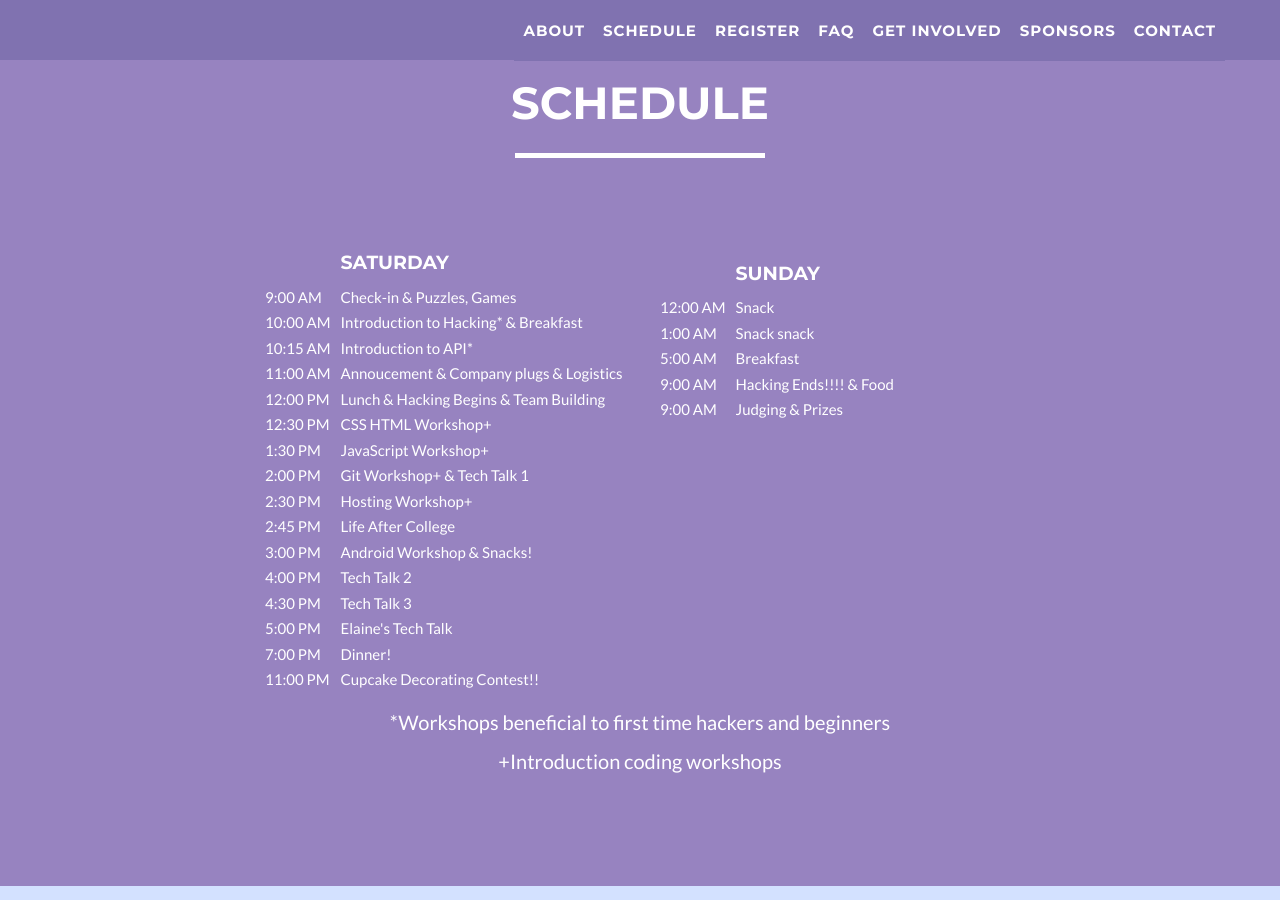
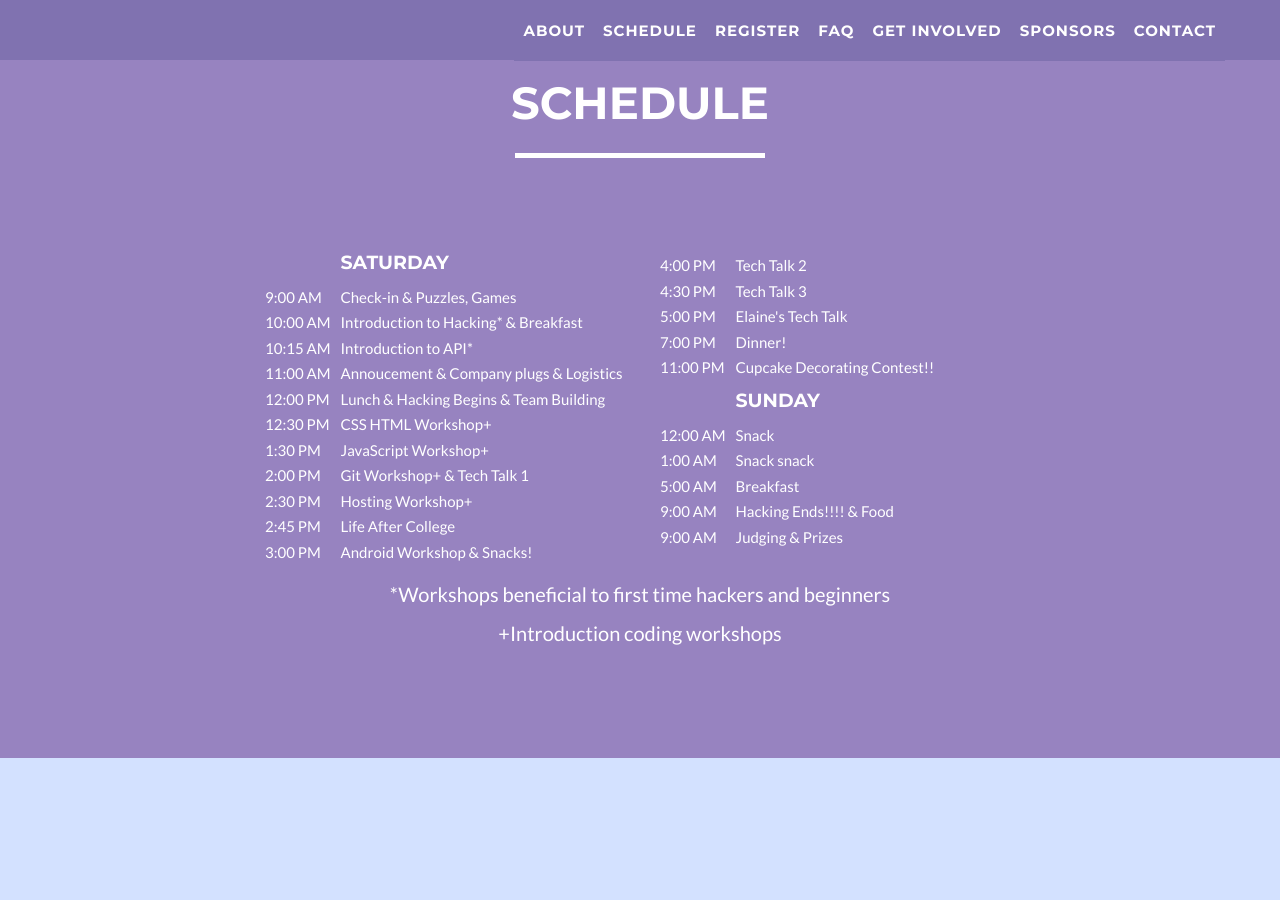
Before and after one commit to ruhackhers/ruhackhers-2016, a Jekyll site: the page built from index.html, in a window 1280 px wide and 900 px high, scrolled down 1526 px. Built offline with Jekyll 4.4.1, drawn with Linux system fonts in a browser that asks for light colours; a style sheet for code colours, icons or effects is not loaded.

Commit message:
fixed schedule screwup

```diff
--- a/_includes/schedule.html
+++ b/_includes/schedule.html
@@ -94,28 +94,6 @@
 						<td class="tg-031e">Android Workshop &amp; Snacks!</td>
 					</tr>
 
-					<tr>
-						<td class="tg-031e">4:00 PM</td>
-						<td class="tg-031e">Tech Talk 2</td>
-					</tr>
-					<tr>
-						<td class="tg-031e">4:30 PM</td>
-						<td class="tg-031e">Tech Talk 3</td>
-					</tr>
-					<tr>
-						<td class="tg-031e">5:00 PM</td>
-						<td class="tg-031e">Elaine's Tech Talk</td>
-					</tr>
-					<tr>
-						<td class="tg-031e">7:00 PM</td>
-						<td class="tg-031e">Dinner!</td>
-					</tr>
-					<tr>
-						<td class="tg-031e">11:00 PM</td>
-						<td class="tg-031e">Cupcake Decorating Contest!!</td>
-					</tr>
-					<tr>
-
 				</table>
 			</div>
 			<div class="col-lg-4">
@@ -139,7 +117,7 @@
 }
 				</style>
 				<table class="sched">
-					<!--<tr>
+					<tr>
 						<td class="tg-031e">4:00 PM</td>
 						<td class="tg-031e">Tech Talk 2</td>
 					</tr>
@@ -159,7 +137,7 @@
 						<td class="tg-031e">11:00 PM</td>
 						<td class="tg-031e">Cupcake Decorating Contest!!</td>
 					</tr>
-					<tr>-->
+					<tr></tr>
 						<td></td>
 						<td><h4>Sunday</h4></td>
 					</tr>
```
